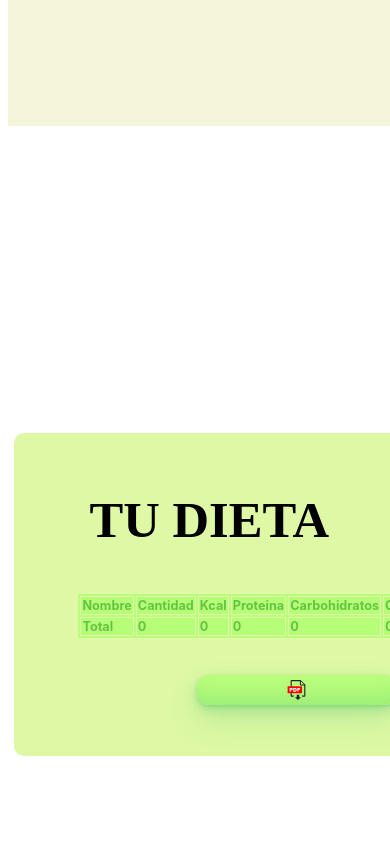
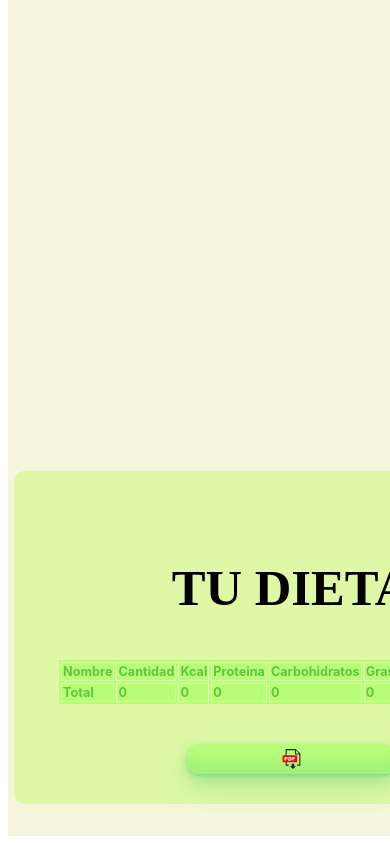
Before and after one commit to eydan89/diet_planning, a plain HTML site: page index.html in a window 390 px wide. Shown: the part 1148-1992 px from the top of the page. Before the commit the page ends 1904 px from the top, so only its background shows below. Drawn offline with nearby package versions, Linux system fonts and the light colour scheme; some packages are replaced by stand-ins of ours; a script that the page names is missing.

Commit message:
fixed_css

```diff
--- a/css/index.css
+++ b/css/index.css
@@ -106,8 +106,8 @@
 
 }
 
-.tableContainer{
-  padding:3%;
+.tableContainer {
+  padding: 3%;
 }
 
 
@@ -305,45 +305,49 @@ td {
 
 
 @media screen and (max-width: 1000px) {
-  .input,#inputNumber{
-    font-size:3vh;
+
+  .input,
+  #inputNumber {
+    font-size: 3vh;
   }
-  .container{
+
+  .container {
     min-width: 70vh;
     gap: 50vh;
-    max-height: 150vh;
+    min-height: 160vh;
     font-size: 3vh;
+    padding-bottom: 3vh;
 
 
 
   }
 
-  #resultat{
+  #resultat {
     font-size: 2vh;
     min-height: 60vh;
+
   }
-#buscador{
+
+  #buscador {
     min-height: 40vh;
     margin-top: 2vh;
   }
-.der{
+
+  .der {
     margin-top: 75vh;
   }
 
 
-  .dieta,#buscador,#resultat {
-    min-width: 55vh;
-    max-width: 55vh;
-    width: fit-content;
+  .dieta,
+  #buscador,
+  #resultat {
+    min-width: 46vh;
+    max-width: 46vh;
+    padding-bottom: 3vh;
 
   }
-  .table {
 
-    width: 100%;
-    margin-top: 0px;
-    padding:0px;
-    align-self: left;
-  }
+
 
   th,
   td {
@@ -366,29 +370,34 @@ td {
     display: flex;
     flex-direction: column;
     gap: 5px;
-    #printPDF{
+
+    #printPDF {
       max-width: 20px;
       max-height: 20px;
     }
   }
 
-  #printPDF{
+  #printPDF {
     width: 50px;
 
   }
 
-  .dieta{
-    padding:0px;
-  }
-  .tableContainer{
-    min-width: 65vh;
-    align-items: start;
+  .botones-resultado {
+    flex-direction: column;
+    gap: 1vh;
+
   }
 
-  .botones-resultado{
-    flex-direction:column;
-    gap: 1vh;
+  #dieta{
+    min-width: fit-content;
+    padding: 3%;
   }
 
+  .button,.input{
+    z-index: 999;
+  }
+  #buscar{
+    margin-bottom: 5%;
+  }
 
 }
```
Lines whose indentation alone changed are shown as unchanged.
